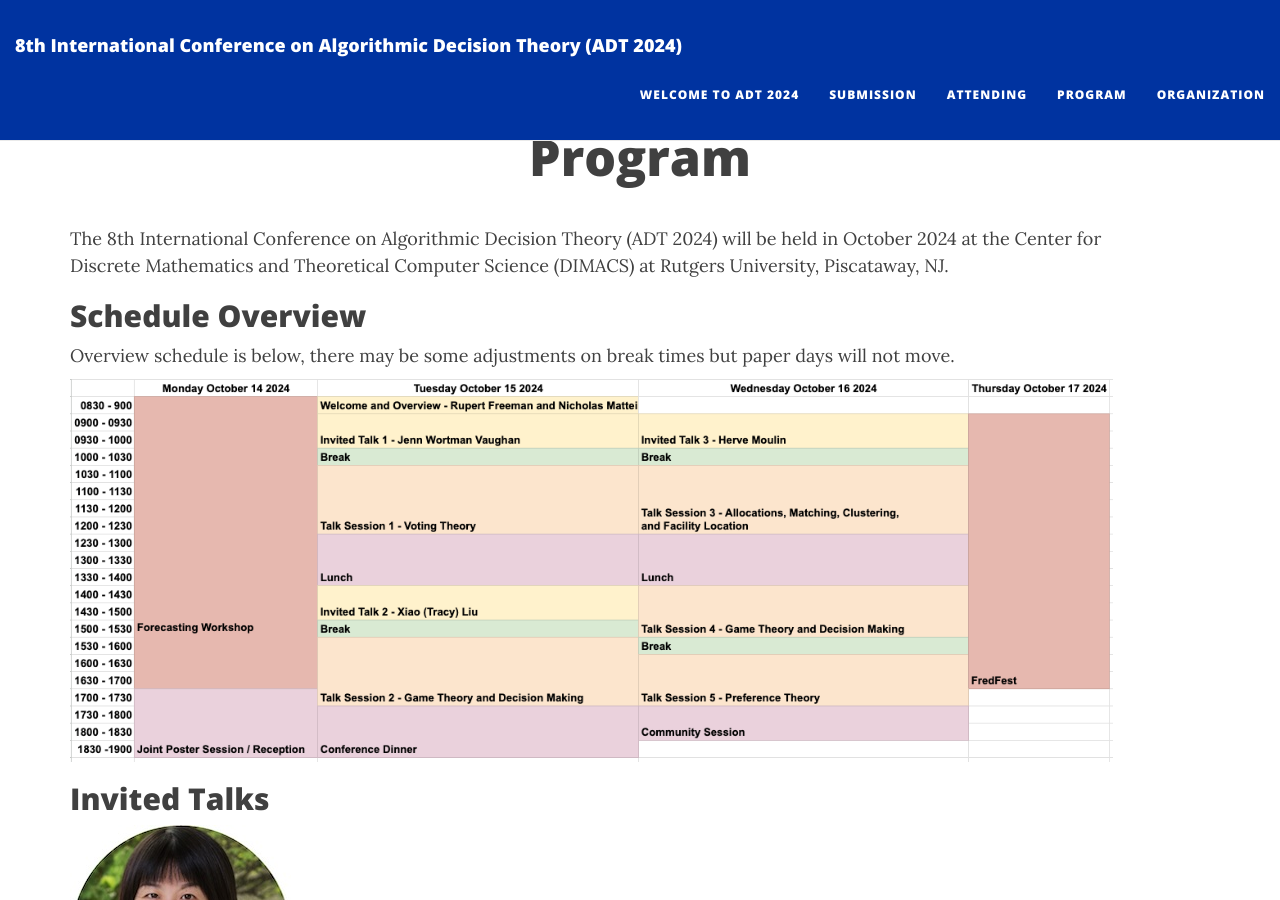
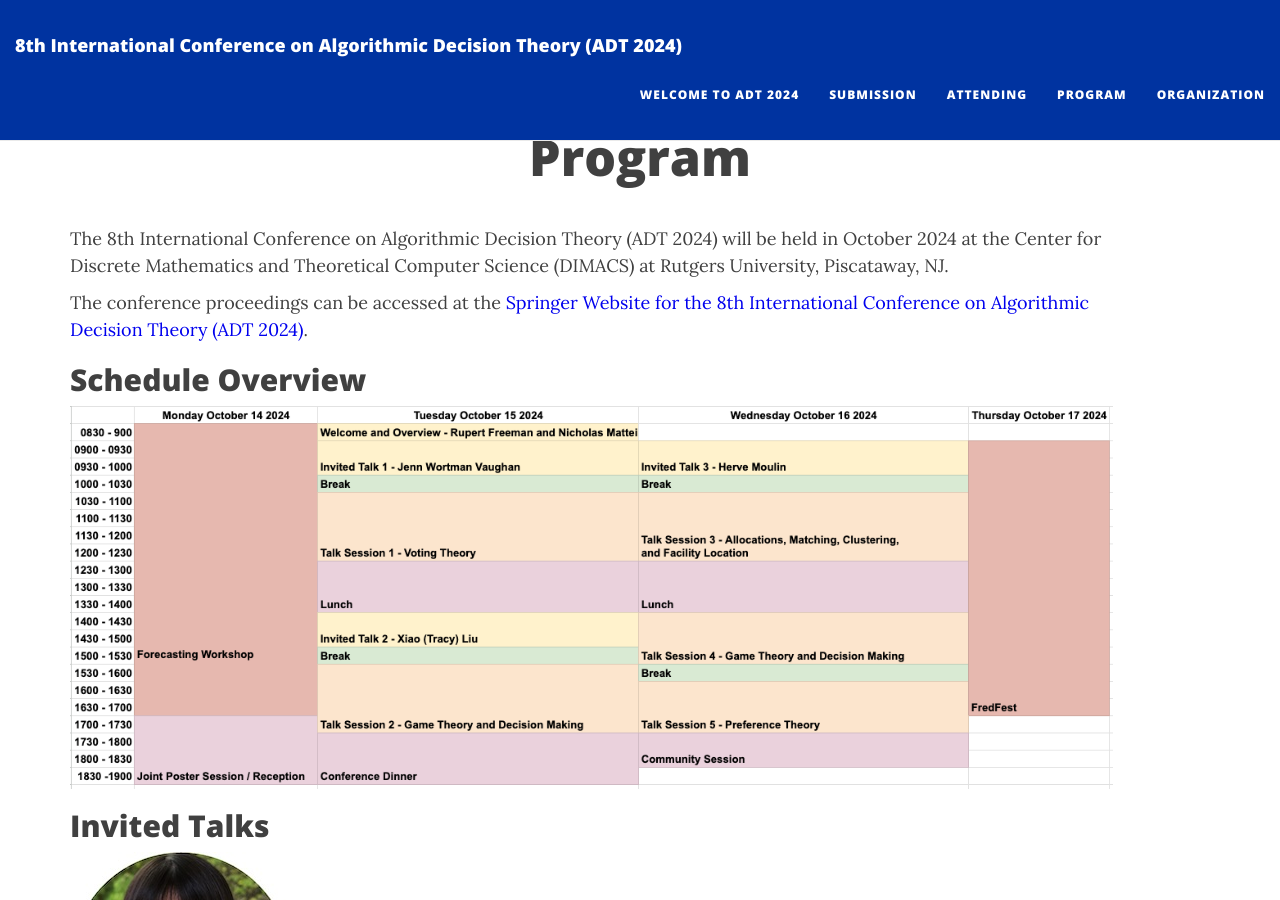
Before and after one commit to PrefLib/adt2024, a Jekyll site: the page built from program.md, in a window 1280 px wide and 900 px high. Built offline with Jekyll 4.4.1, drawn with Linux system fonts in a browser that asks for light colours; nearby versions of some CDN libraries.

Commit message:
added link

```diff
--- a/program.md
+++ b/program.md
@@ -6,9 +6,9 @@ published: true
 
 The 8th International Conference on Algorithmic Decision Theory (ADT 2024) will be held in October 2024 at the Center for Discrete Mathematics and Theoretical Computer Science (DIMACS) at Rutgers University, Piscataway, NJ.
 
+The conference proceedings can be accessed at the [Springer Website for the 8th International Conference on Algorithmic Decision Theory (ADT 2024)](https://link.springer.com/book/9783031739026).
+
 ## Schedule Overview
-
-Overview schedule is below, there may be some adjustments on break times but paper days will not move.
 
 <img src="{{ 'img/schedule.png' | relative_url }}" />
 
```
